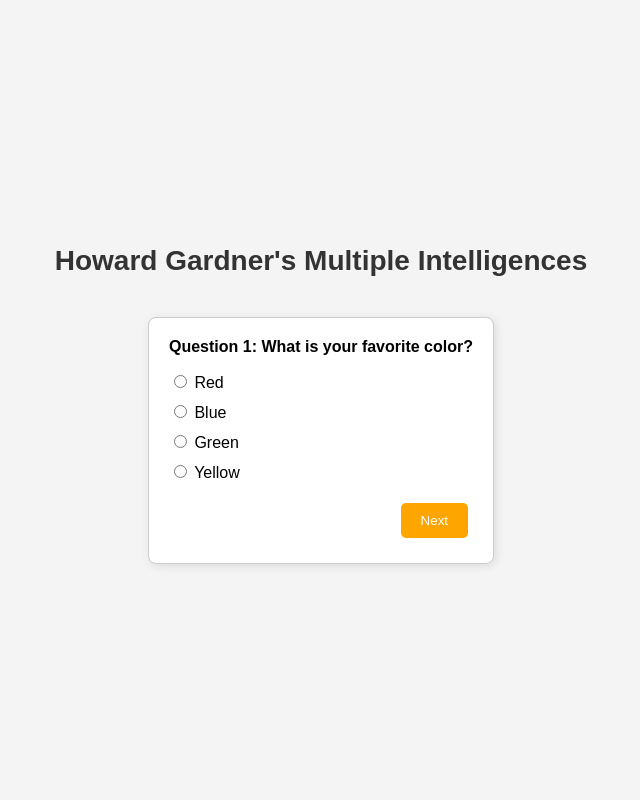
After one commit to pravallika-nunna/smart-path, a Python web app: template templates/forms.html in a window 1280 px wide. The commit adds this page. Shown: the whole page, without its empty margins (319-959 px from the left). Run offline with Jinja, Linux system fonts and the light colour scheme; the template is opened without the code that fills it, so the values that code supplies are empty.

Commit message:
including  questionnaire forms for each quiz

```diff
--- /dev/null
+++ b/templates/forms.html
@@ -0,0 +1,190 @@
+<!DOCTYPE html>
+<html lang="en">
+<head>
+    <meta charset="UTF-8">
+    <meta name="viewport" content="width=device-width, initial-scale=1.0">
+    <title>Multiple Intelligences Questionnaire</title>
+    <style>
+        body {
+            font-family: Arial, sans-serif;
+            display: flex;
+            flex-direction: column;
+            justify-content: center;
+            align-items: center;
+            height: 100vh;
+            margin: 0;
+            background-color: #f4f4f4;
+        }
+
+        h1 {
+            text-align: center;
+            margin-bottom: 30px;
+            font-size: 28px;
+            color: #333;
+        }
+
+        .container {
+            width: 50%;
+            min-width: 300px;
+            max-width: 600px;
+        }
+
+        .card {
+            padding: 20px;
+            margin: 10px 0;
+            border: 1px solid #ccc;
+            border-radius: 8px;
+            background-color: white;
+            box-shadow: 2px 2px 10px rgba(0, 0, 0, 0.1);
+        }
+
+        .question {
+            margin-bottom: 15px;
+            font-weight: bold;
+        }
+
+        .options {
+            list-style-type: none;
+            padding: 0;
+        }
+
+        .options li {
+            margin-bottom: 10px;
+        }
+
+        .button {
+            background-color: orange;
+            color: white;
+            padding: 10px 20px;
+            border: none;
+            border-radius: 5px;
+            cursor: pointer;
+            margin: 5px;
+        }
+
+        .hidden {
+            display: none;
+        }
+
+        .nav-buttons {
+            display: flex;
+            justify-content: space-between;
+        }
+    </style>
+</head>
+<body>
+
+    <h1>Howard Gardner's Multiple Intelligences</h1>
+
+    <div class="formPage">
+        <!-- Question Cards -->
+        <div id="question-1" class="card">
+            <div class="question">Question 1: What is your favorite color?</div>
+            <ul class="options">
+                <li><input type="radio" name="q1" value="1"> Red</li>
+                <li><input type="radio" name="q1" value="2"> Blue</li>
+                <li><input type="radio" name="q1" value="3"> Green</li>
+                <li><input type="radio" name="q1" value="4"> Yellow</li>
+            </ul>
+            <div class="nav-buttons">
+                <span></span> <!-- Empty span for alignment -->
+                <button class="button" onclick="nextQuestion(1)">Next</button>
+            </div>
+        </div>
+
+        <div id="question-2" class="card hidden">
+            <div class="question">Question 2: What is your favorite food?</div>
+            <ul class="options">
+                <li><input type="radio" name="q2" value="1"> Pizza</li>
+                <li><input type="radio" name="q2" value="2"> Burger</li>
+                <li><input type="radio" name="q2" value="3"> Salad</li>
+                <li><input type="radio" name="q2" value="4"> Pasta</li>
+            </ul>
+            <div class="nav-buttons">
+                <button class="button" onclick="prevQuestion(2)">Previous</button>
+                <button class="button" onclick="nextQuestion(2)">Next</button>
+            </div>
+        </div>
+
+        <div id="question-3" class="card hidden">
+            <div class="question">Question 3: What is your favorite season?</div>
+            <ul class="options">
+                <li><input type="radio" name="q3" value="1"> Winter</li>
+                <li><input type="radio" name="q3" value="2"> Spring</li>
+                <li><input type="radio" name="q3" value="3"> Summer</li>
+                <li><input type="radio" name="q3" value="4"> Fall</li>
+            </ul>
+            <div class="nav-buttons">
+                <button class="button" onclick="prevQuestion(3)">Previous</button>
+                <button class="button" onclick="nextQuestion(3)">Next</button>
+            </div>
+        </div>
+
+        <div id="question-4" class="card hidden">
+            <div class="question">Question 4: What is your favorite animal?</div>
+            <ul class="options">
+                <li><input type="radio" name="q4" value="1"> Dog</li>
+                <li><input type="radio" name="q4" value="2"> Cat</li>
+                <li><input type="radio" name="q4" value="3"> Bird</li>
+                <li><input type="radio" name="q4" value="4"> Fish</li>
+            </ul>
+            <div class="nav-buttons">
+                <button class="button" onclick="prevQuestion(4)">Previous</button>
+                <button class="button" onclick="nextQuestion(4)">Next</button>
+            </div>
+        </div>
+
+        <div id="question-5" class="card hidden">
+            <div class="question">Question 5: What is your favorite sport?</div>
+            <ul class="options">
+                <li><input type="radio" name="q5" value="1"> Football</li>
+                <li><input type="radio" name="q5" value="2"> Basketball</li>
+                <li><input type="radio" name="q5" value="3"> Tennis</li>
+                <li><input type="radio" name="q5" value="4"> Cricket</li>
+            </ul>
+            <div class="nav-buttons">
+                <button class="button" onclick="prevQuestion(5)">Previous</button>
+                <button class="button" onclick="nextQuestion(5)">Next</button>
+            </div>
+        </div>
+
+        <div id="question-6" class="card hidden">
+            <div class="question">Question 6: What is your favorite hobby?</div>
+            <ul class="options">
+                <li><input type="radio" name="q6" value="1"> Reading</li>
+                <li><input type="radio" name="q6" value="2"> Traveling</li>
+                <li><input type="radio" name="q6" value="3"> Cooking</li>
+                <li><input type="radio" name="q6" value="4"> Gardening</li>
+            </ul>
+            <div class="nav-buttons">
+                <button class="button" onclick="prevQuestion(6)">Previous</button>
+                <button class="button" onclick="submitForm()">Submit</button>
+            </div>
+        </div>
+    </div>
+
+    <script>
+        function nextQuestion(currentQuestion) {
+            // Hide the current question
+            document.getElementById('question-' + currentQuestion).classList.add('hidden');
+            // Show the next question
+            var nextQuestion = currentQuestion + 1;
+            document.getElementById('question-' + nextQuestion).classList.remove('hidden');
+        }
+
+        function prevQuestion(currentQuestion) {
+            // Hide the current question
+            document.getElementById('question-' + currentQuestion).classList.add('hidden');
+            // Show the previous question
+            var prevQuestion = currentQuestion - 1;
+            document.getElementById('question-' + prevQuestion).classList.remove('hidden');
+        }
+
+        function submitForm() {
+            alert('Form submitted!');
+            // Form submission logic goes here
+        }
+    </script>
+
+</body>
+</html>
```
Also changed, not shown: templates/index.html (+23 -0 lines).
